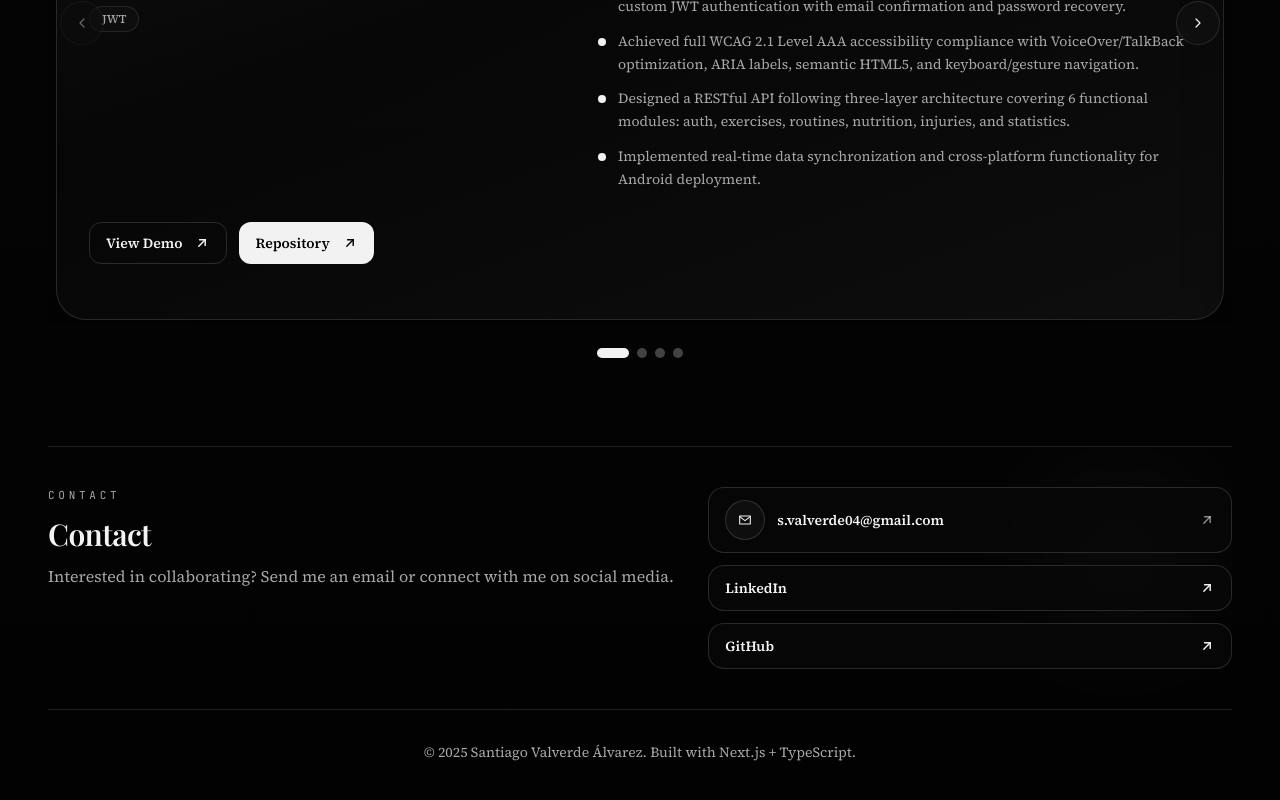
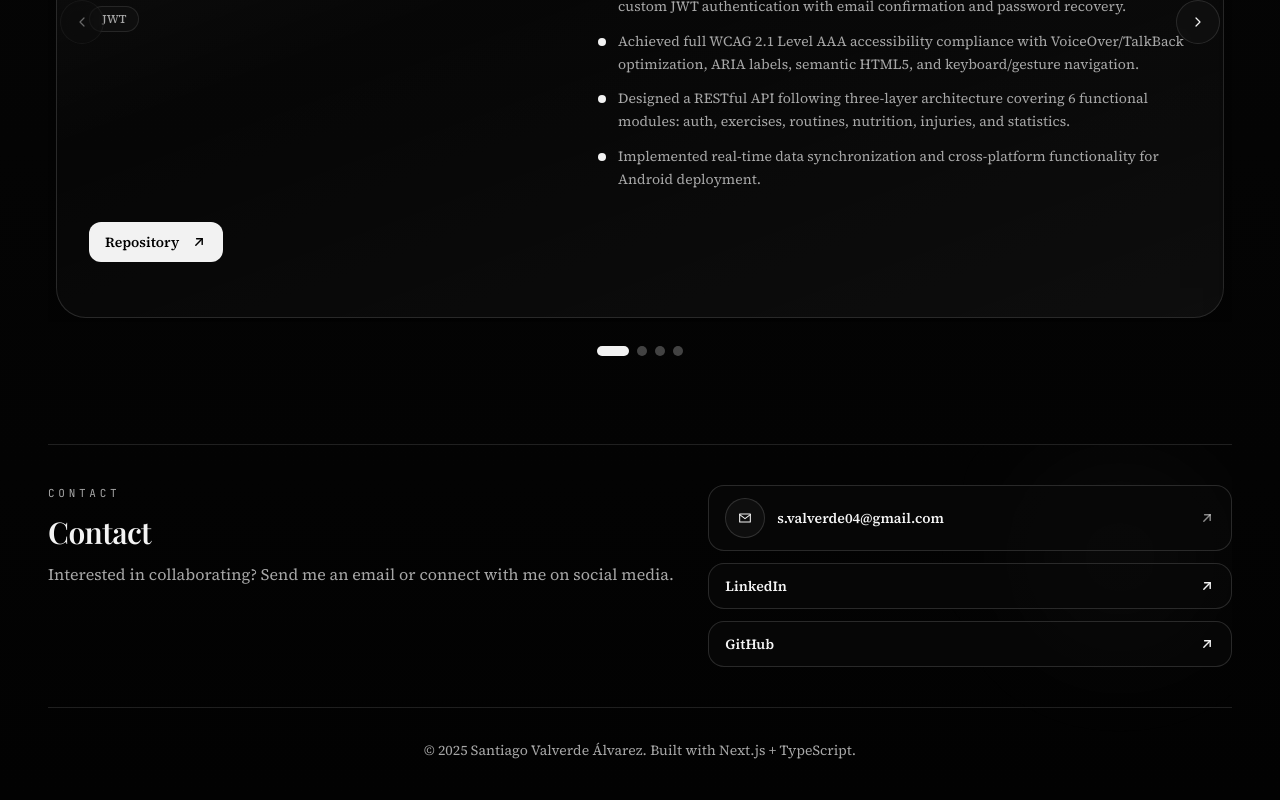
Before and after one commit to santivalverde4/Portfolio, a Next.js app: page / in a window 1280 px wide. Shown: the part 2600-3400 px from the top of the page. Built offline with nearby package versions, Linux system fonts and the light colour scheme; a web font is replaced by a local one.

Commit message:
fix: remove demo link from project display for cleaner layout

```diff
--- a/app/components/Projects.tsx
+++ b/app/components/Projects.tsx
@@ -120,17 +120,6 @@ export function Projects() {
                     </div>
 
                     <div className="mt-8 flex flex-wrap gap-3">
-                      {project.demoUrl && (
-                        <a
-                          href={project.demoUrl}
-                          target="_blank"
-                          rel="noreferrer"
-                          className="inline-flex cursor-pointer items-center gap-3 rounded-xl border border-line px-4 py-2.5 text-sm font-semibold text-foreground transition duration-200 hover:border-[color:var(--accent)]/35 hover:bg-[color:var(--surface-2)]"
-                        >
-                          {t.projects.viewDemo}
-                          <ArrowUpRightIcon />
-                        </a>
-                      )}
                       <a
                         href={project.repoUrl}
                         target="_blank"
```
